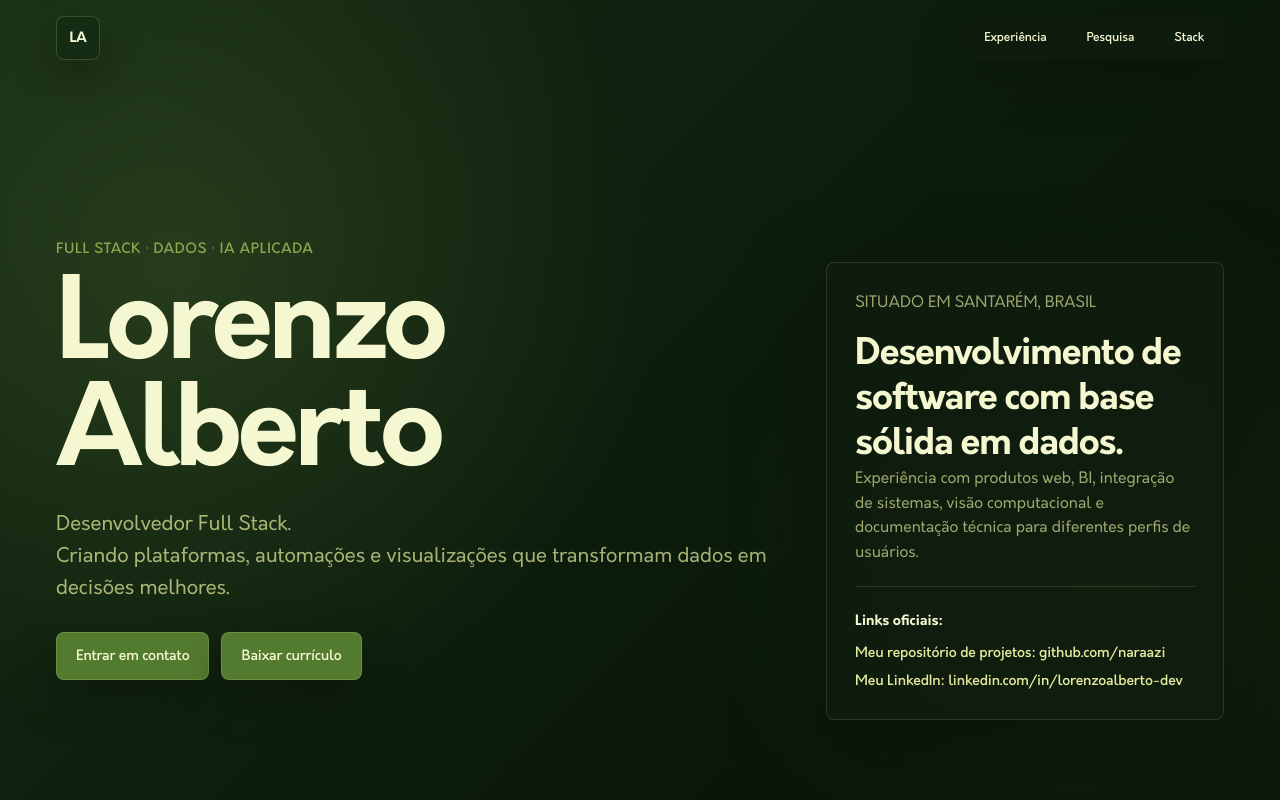
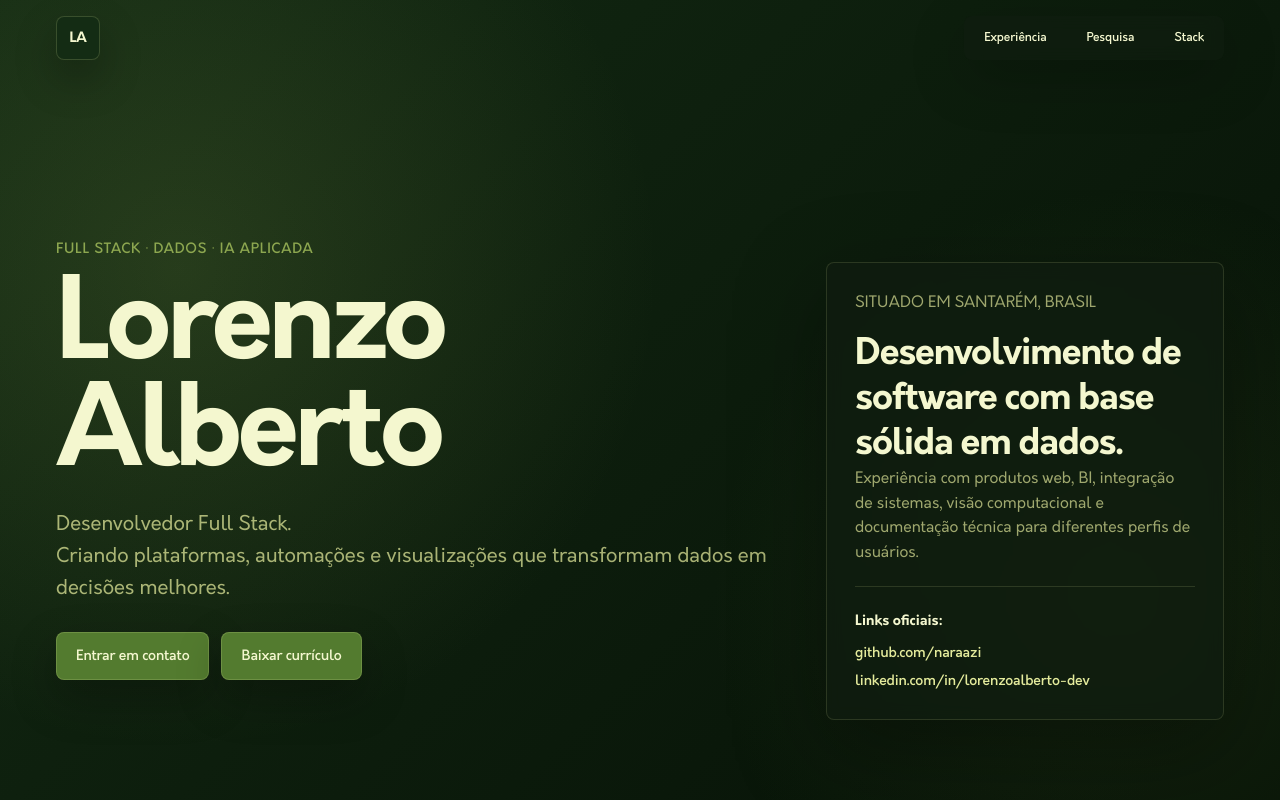
Before and after one commit to naraazi/portfolio, a Next.js app: page / in a window 1280 px wide. Shown: the top 800 px of the page. Built offline with nearby package versions, Linux system fonts and the light colour scheme.

Commit message:
style: arrumado layout dos links oficiais

```diff
--- a/app/page.tsx
+++ b/app/page.tsx
@@ -149,10 +149,10 @@ export default function Home() {
                     >
                         <p>Links oficiais:</p>
                         <a href="https://github.com/naraazi">
-                            Meu repositório de projetos: github.com/naraazi
+                            github.com/naraazi
                         </a>
                         <a href="https://www.linkedin.com/in/lorenzoalberto-dev">
-                            Meu LinkedIn: linkedin.com/in/lorenzoalberto-dev
+                            linkedin.com/in/lorenzoalberto-dev
                         </a>
                     </div>
                 </aside>
```
